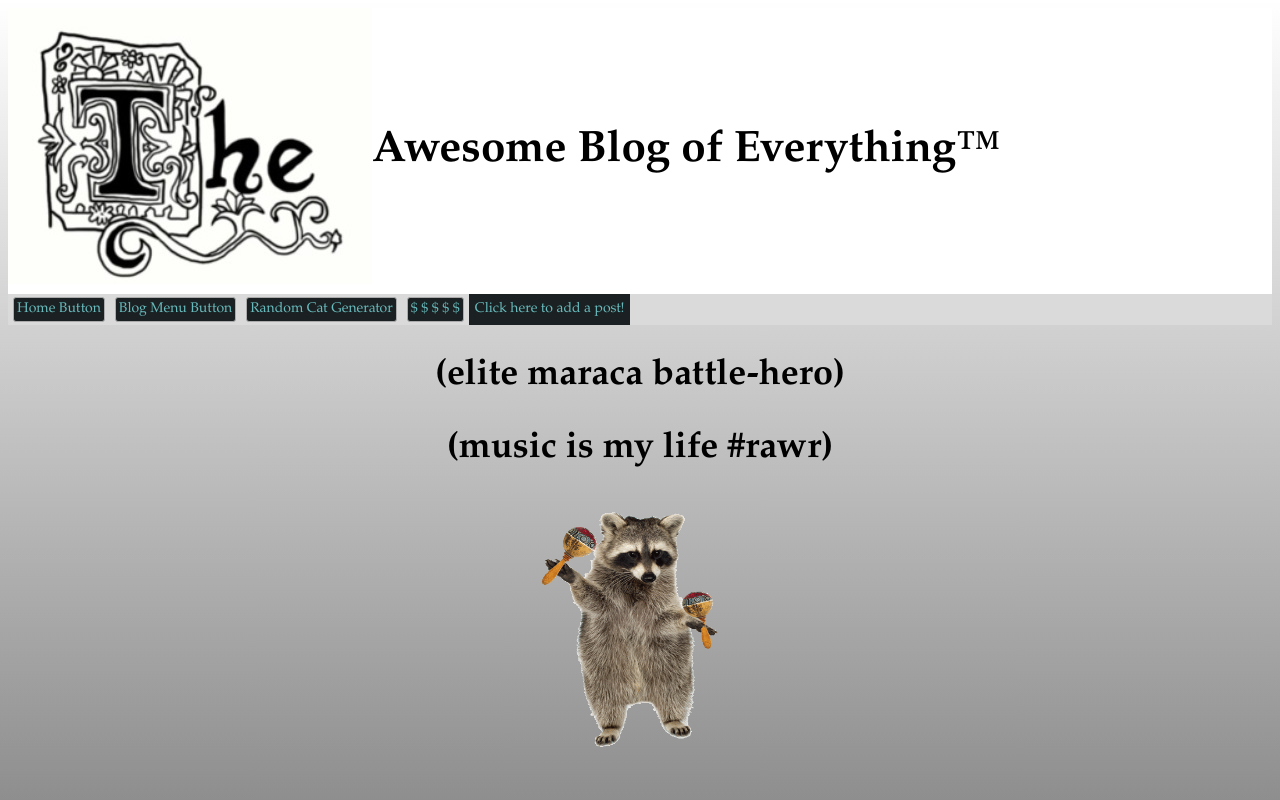
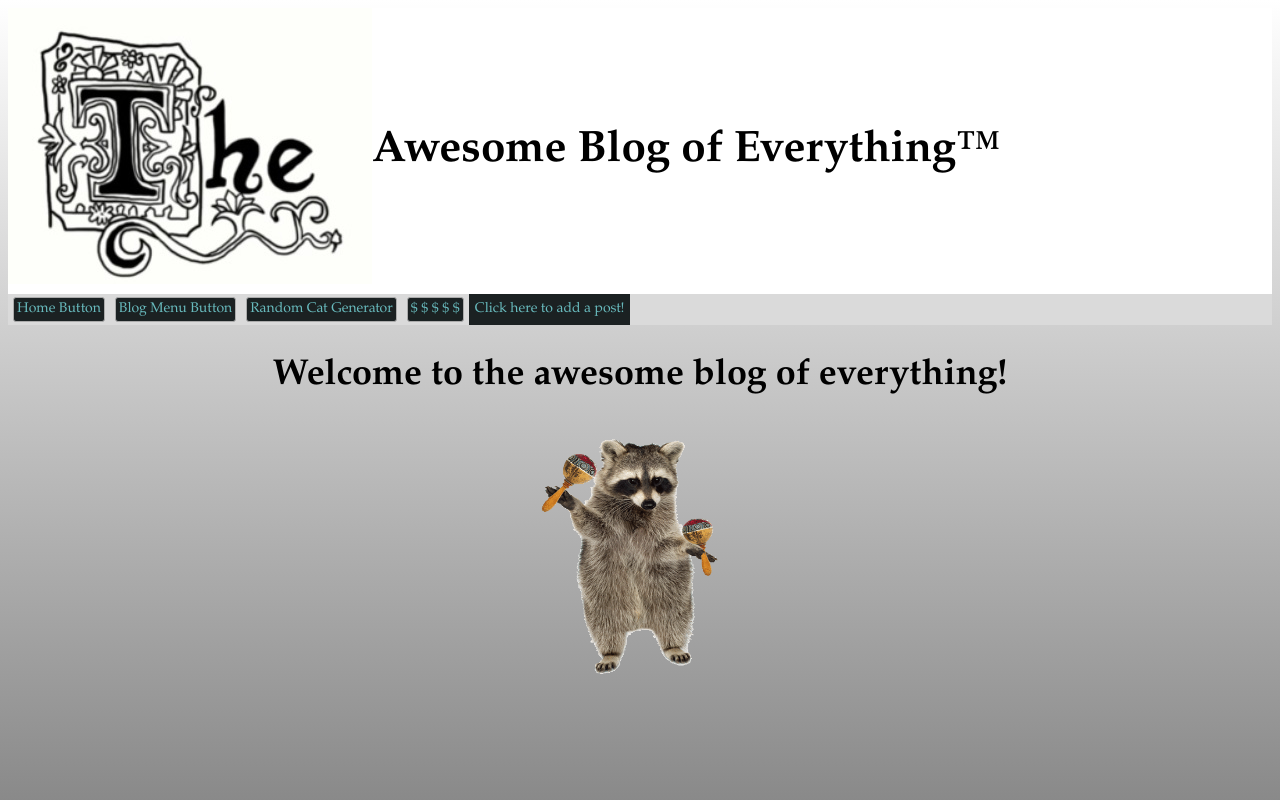
Before and after one commit to BrandonW24/CS290-Final, a website: page CS290-Final-master/CS290-Final-master/public/welcomePage.html in a window 1280 px wide. Shown: the top 800 px of the page. Drawn offline with nearby package versions, Linux system fonts and the light colour scheme.

Commit message:
donezo
Co-Authored-By: Cristy Lopez <cristy025@gmail.com>

```diff
--- a/CS290-Final-master/CS290-Final-master/public/welcomePage.html
+++ b/CS290-Final-master/CS290-Final-master/public/welcomePage.html
@@ -71,8 +71,8 @@
         </nav>
         <main class = "welcome-page">
                 <div class = "welcome-page-intro-container">
-                    <h2> (elite maraca battle-hero)</h2>
-                    <h2> (music is my life #rawr)</h2>
+                    <h2> Welcome to the awesome blog of everything!</h2>
+                    <h2></h2>
                     <h2  id = "welcome-page-container" > <img src="raccoon with maracas.gif" style = "width:250px; height:250px;"></h2>
 
                 </div>
```
